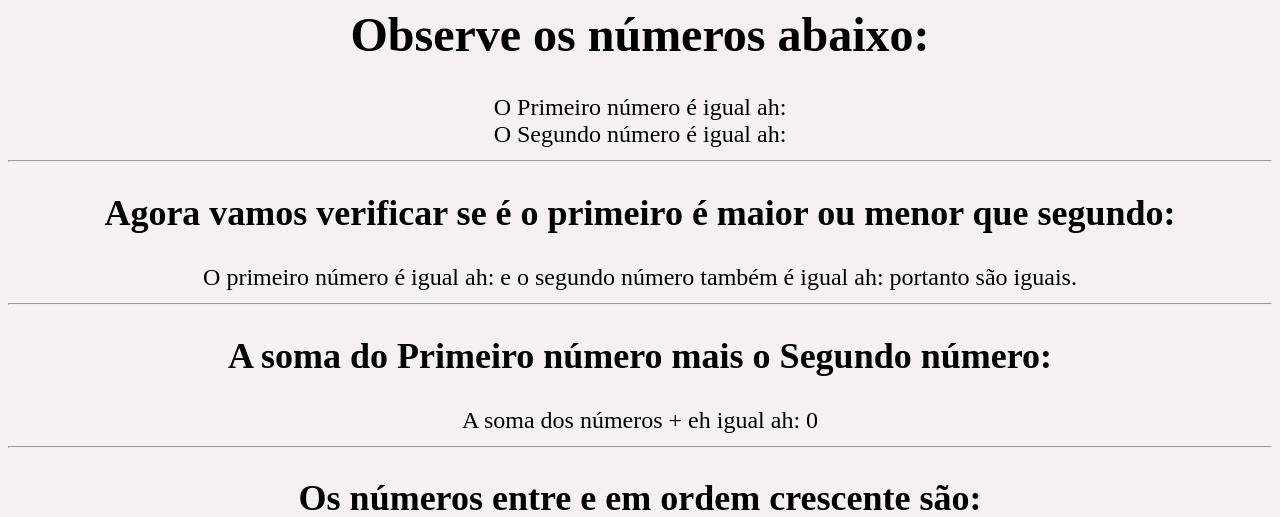
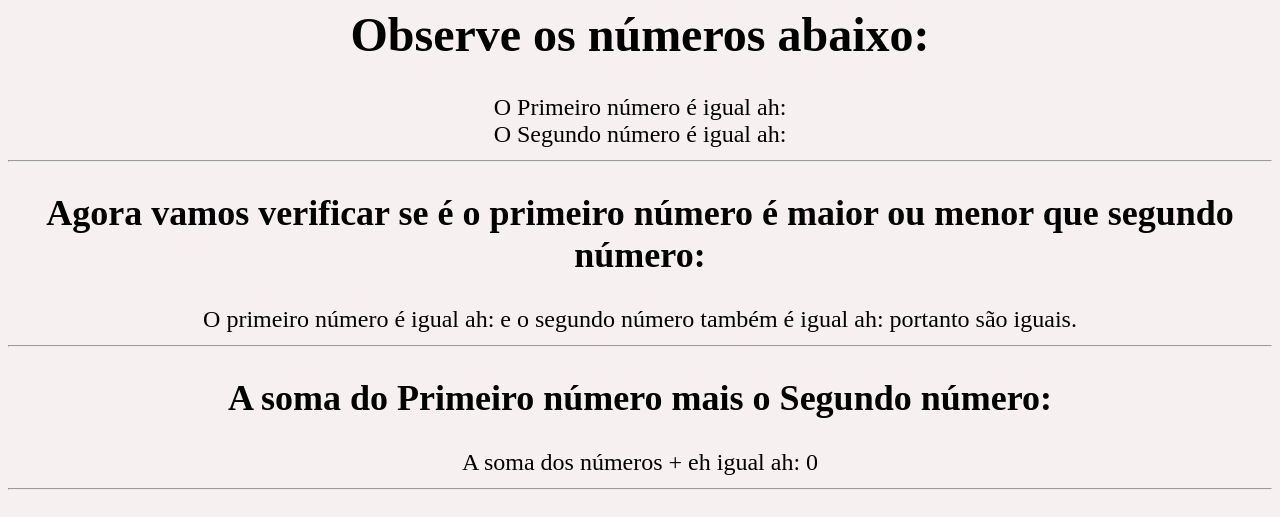
Before and after one commit to Wesley333/php, a PHP site: page / in a window 1280 px wide. Shown: the part 224-741 px from the top of the page. Run offline with PHP 8.4, Linux system fonts and the light colour scheme; data that the repository does not hold is empty.

Commit message:
Update index.php

```diff
--- a/comparação de números/index.php
+++ b/comparação de números/index.php
@@ -25,7 +25,7 @@
         echo "O Segundo número é igual ah: $_POST[number2]";
         echo '<br />';
         echo '<hr>';
-        echo '<h2>Agora vamos verificar se é o primeiro é maior ou menor que segundo:</h2>';
+        echo '<h2>Agora vamos verificar se é o primeiro número é maior ou menor que segundo número:</h2>';
 
         if ($_POST['number1'] > $_POST['number2']) {
             $maior_numero = $_POST['number1'];
```
